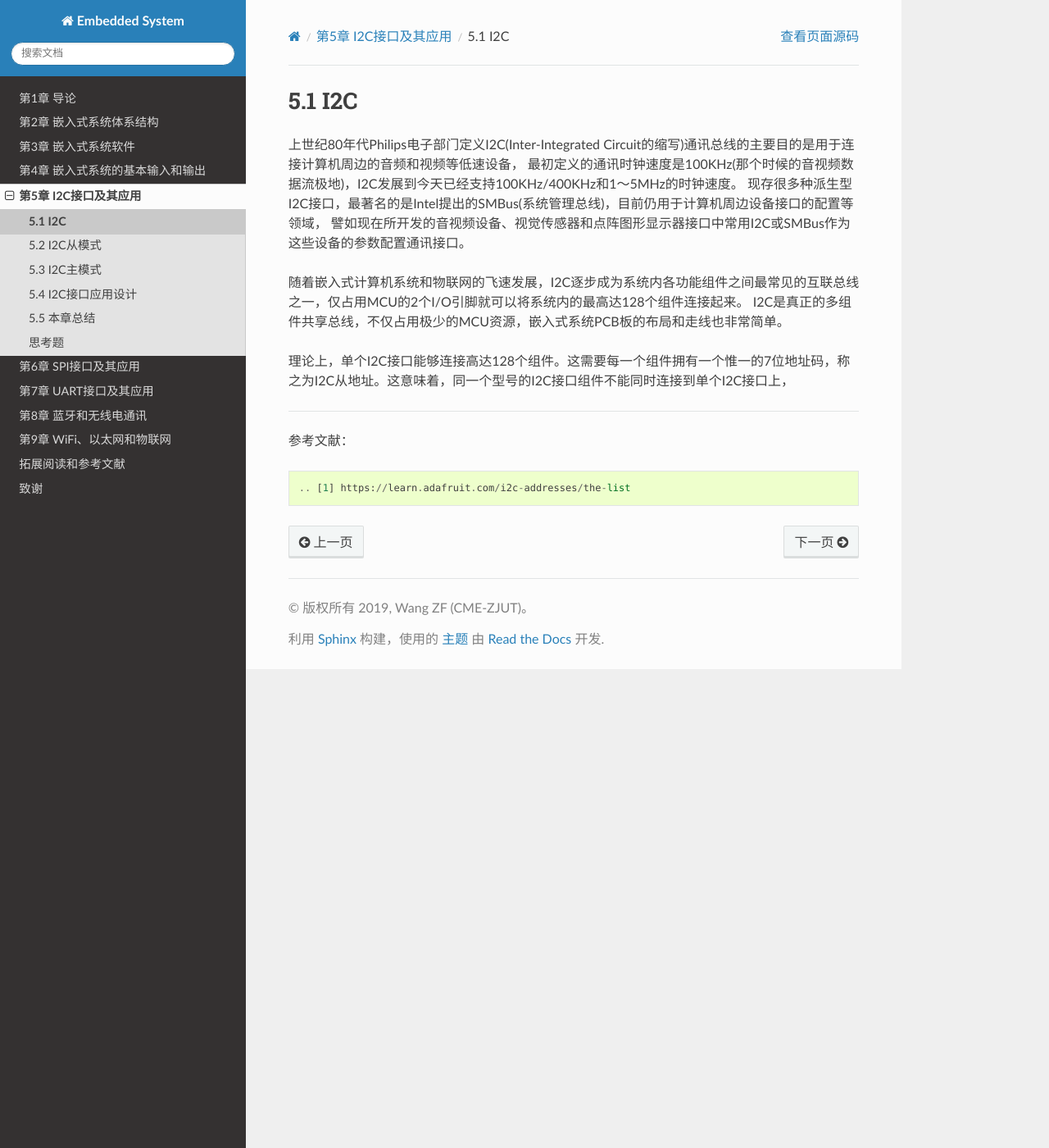
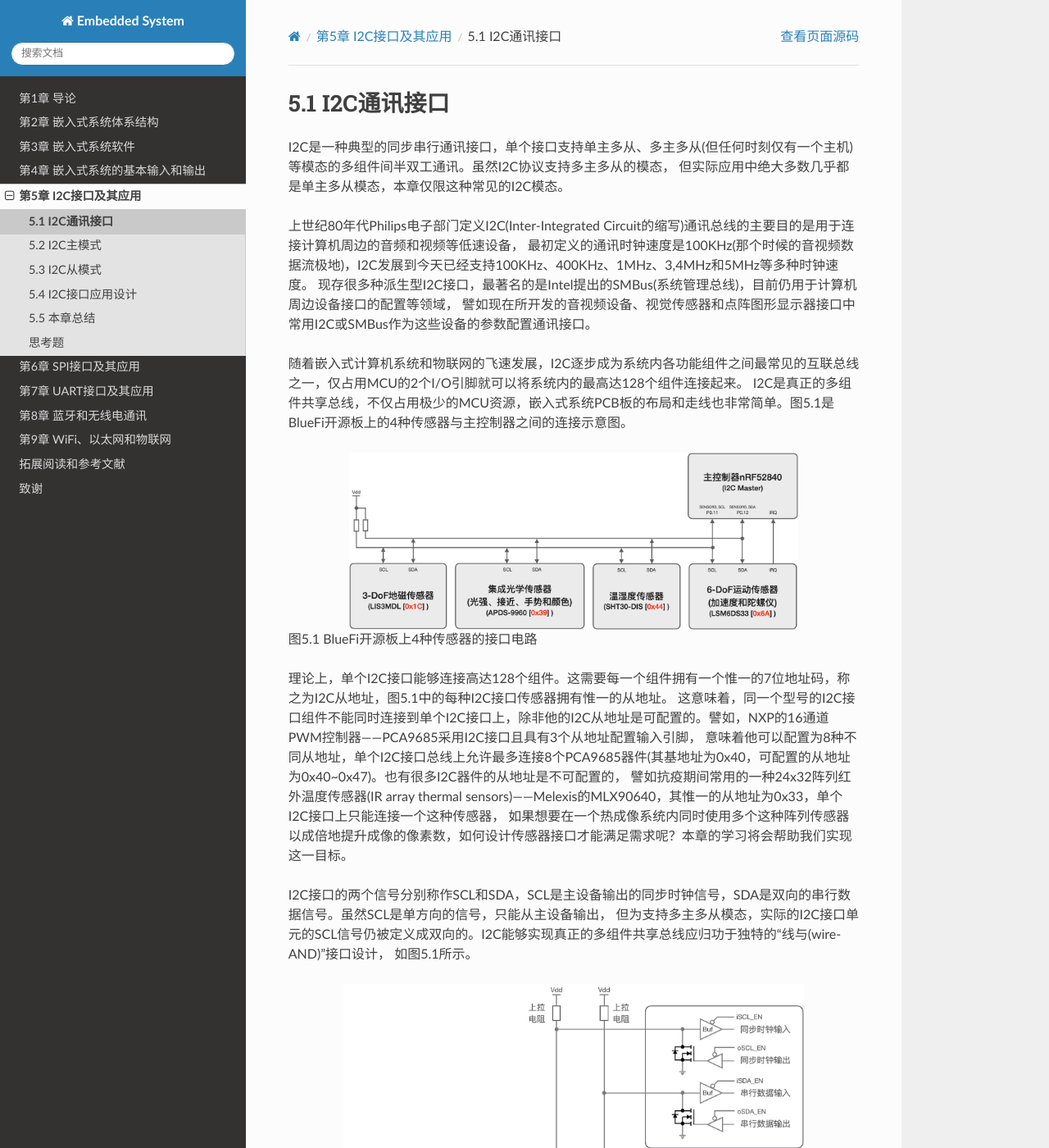
Before and after one commit to BradChan/TheEmbeddedSystem, a Sphinx documentation site: the page built from source/c5_ec_i2c_if/i2c.rst, in a window 1280 px wide and 1400 px high. Shown: the whole window at 82% size. Built offline with Sphinx 7.4.7 and the Read the Docs theme 2.0.0, drawn with Linux system fonts in a browser that asks for light colours; some of the changed text lies outside the part shown.

Commit message:
update ch5.1

```diff
--- a/source/c5_ec_i2c_if/i2c.rst
+++ b/source/c5_ec_i2c_if/i2c.rst
@@ -1,20 +1,58 @@
 ===========================
-5.1 I2C
+5.1 I2C通讯接口
 ===========================
 
+I2C是一种典型的同步串行通讯接口，单个接口支持单主多从、多主多从(但任何时刻仅有一个主机)等模态的多组件间半双工通讯。虽然I2C协议支持多主多从的模态，
+但实际应用中绝大多数几乎都是单主多从模态，本章仅限这种常见的I2C模态。
+
 上世纪80年代Philips电子部门定义I2C(Inter-Integrated Circuit的缩写)通讯总线的主要目的是用于连接计算机周边的音频和视频等低速设备，
-最初定义的通讯时钟速度是100KHz(那个时候的音视频数据流极地)，I2C发展到今天已经支持100KHz/400KHz和1～5MHz的时钟速度。
+最初定义的通讯时钟速度是100KHz(那个时候的音视频数据流极地)，I2C发展到今天已经支持100KHz、400KHz、1MHz、3,4MHz和5MHz等多种时钟速度。
 现存很多种派生型I2C接口，最著名的是Intel提出的SMBus(系统管理总线)，目前仍用于计算机周边设备接口的配置等领域，
 譬如现在所开发的音视频设备、视觉传感器和点阵图形显示器接口中常用I2C或SMBus作为这些设备的参数配置通讯接口。
 
 随着嵌入式计算机系统和物联网的飞速发展，I2C逐步成为系统内各功能组件之间最常见的互联总线之一，仅占用MCU的2个I/O引脚就可以将系统内的最高达128个组件连接起来。
-I2C是真正的多组件共享总线，不仅占用极少的MCU资源，嵌入式系统PCB板的布局和走线也非常简单。
+I2C是真正的多组件共享总线，不仅占用极少的MCU资源，嵌入式系统PCB板的布局和走线也非常简单。图5.1是BlueFi开源板上的4种传感器与主控制器之间的连接示意图。
 
-理论上，单个I2C接口能够连接高达128个组件。这需要每一个组件拥有一个惟一的7位地址码，称之为I2C从地址。这意味着，同一个型号的I2C接口组件不能同时连接到单个I2C接口上，
+.. image:: ../_static/images/c5/i2c_example_bluefi_on_board_sensors.jpg
+  :scale: 36%
+  :align: center
+
+图5.1  BlueFi开源板上4种传感器的接口电路
+
+理论上，单个I2C接口能够连接高达128个组件。这需要每一个组件拥有一个惟一的7位地址码，称之为I2C从地址，图5.1中的每种I2C接口传感器拥有惟一的从地址。
+这意味着，同一个型号的I2C接口组件不能同时连接到单个I2C接口上，除非他的I2C从地址是可配置的。譬如，NXP的16通道PWM控制器——PCA9685采用I2C接口且具有3个从地址配置输入引脚，
+意味着他可以配置为8种不同从地址，单个I2C接口总线上允许最多连接8个PCA9685器件(其基地址为0x40，可配置的从地址为0x40~0x47)。也有很多I2C器件的从地址是不可配置的，
+譬如抗疫期间常用的一种24x32阵列红外温度传感器(IR array thermal sensors)——Melexis的MLX90640，其惟一的从地址为0x33，单个I2C接口上只能连接一个这种传感器，
+如果想要在一个热成像系统内同时使用多个这种阵列传感器以成倍地提升成像的像素数，如何设计传感器接口才能满足需求呢？本章的学习将会帮助我们实现这一目标。
+
+I2C接口的两个信号分别称作SCL和SDA，SCL是主设备输出的同步时钟信号，SDA是双向的串行数据信号。虽然SCL是单方向的信号，只能从主设备输出，
+但为支持多主多从模态，实际的I2C接口单元的SCL信号仍被定义成双向的。I2C能够实现真正的多组件共享总线应归功于独特的“线与(wire-AND)”接口设计，
+如图5.1所示。
+
+.. image:: ../_static/images/c5/i2c_interface_wires_and.jpg
+  :scale: 36%
+  :align: center
+
+图5.2  共享总线的“线与”接口电路
+
+上图中两个“线与”接口信号的外部上拉电阻是必须的，上拉电阻的阻值选择与该接口的互联设备数量和传输线长度有关，一般在2K~47K欧之间。图中使用MOS仅是原理性示意的目的，
+实际I2C接口组件的硬件实现又多种选择，譬如使用三态门电路。当主机发送-从机接收数据位流时，数据位流的“1”/“0”被转换为“高”/“低”电平随着同步时钟信号SCL而顺序地出现在SDA上，
+SCL和SDA两个信号都由I2C主机驱动，I2C从机根据SCL信号同步地逐位锁存数据位流信号并形成字节数据。当从机发送-主机接收数据位流时，
+I2C主机输出同步时钟信号SCL给工作中的从机，I2C从机根据SCL信号同步地将待传输的数据位流逐位地发送到SDA上，同时I2C主机同步地接收数据位流。
+
+虽然同步发送和接收数据位流的描述有点拗口，但具体的实现却非常简单，如果你能记起数字电路课程所掌握的“移位寄存器”的概念。I2C接口的移位寄存器仅有8位宽度，
+这是因为I2C接口采用单字节的数据帧格式。I2C支持多字节连续读或写操作，但始终保持单字节帧，相邻的字节帧之间必须有一个接收者的应答位(ACK)。按通讯领域的规则，
+这个接收者的ACK位是帧同步的目的。
 
 
 
 
+
+
+
+-------------------------
+
+I2C接口协议的规范和实现方法并不复杂，接口硬件方面仅仅是数字电路领域的基础知识(线与、同步时钟和锁存、移位寄存器等)，接口协议方面只涉及字节同步(通讯领域的基本概念)，
 
 
 -------------------------
--- a/source/c5_ec_i2c_if/i2c_master.rst
+++ b/source/c5_ec_i2c_if/i2c_master.rst
@@ -1,5 +1,5 @@
 ===========================
-5.3 I2C主模式
+5.2 I2C主模式
 ===========================
 
 I2C
--- a/source/c5_ec_i2c_if/i2c_slave.rst
+++ b/source/c5_ec_i2c_if/i2c_slave.rst
@@ -1,5 +1,5 @@
 ===========================
-5.2 I2C从模式
+5.3 I2C从模式
 ===========================
 
 I2C
--- a/source/c5_ec_i2c_if/index_c5.rst
+++ b/source/c5_ec_i2c_if/index_c5.rst
@@ -20,8 +20,8 @@
    :maxdepth: 1
 
    i2c.rst
+   i2c_master.rst
    i2c_slave.rst
-   i2c_master.rst
    i2c_if_application.rst
    summary.rst
    problems.rst
--- a/source/c5_ec_i2c_if/problems.rst
+++ b/source/c5_ec_i2c_if/problems.rst
@@ -1,3 +1,5 @@
 ===========================
  思考题
 ===========================
+
+1. 查阅“三态门”电路及其逻辑，并根据图5.2的“线与”接口电路，请试着使用三态门单元改进I2C接口单元的硬件接口电路，并分别描述主机发送-从机接收、从机发送-主机接收的两种工作模式的控制信号状态。
```
Also changed, not shown: source/_static/images/c5/i2c_example_bluefi_on_board_sensors.jpg (added), source/_static/images/c5/i2c_interface_wires_and.jpg (added).
